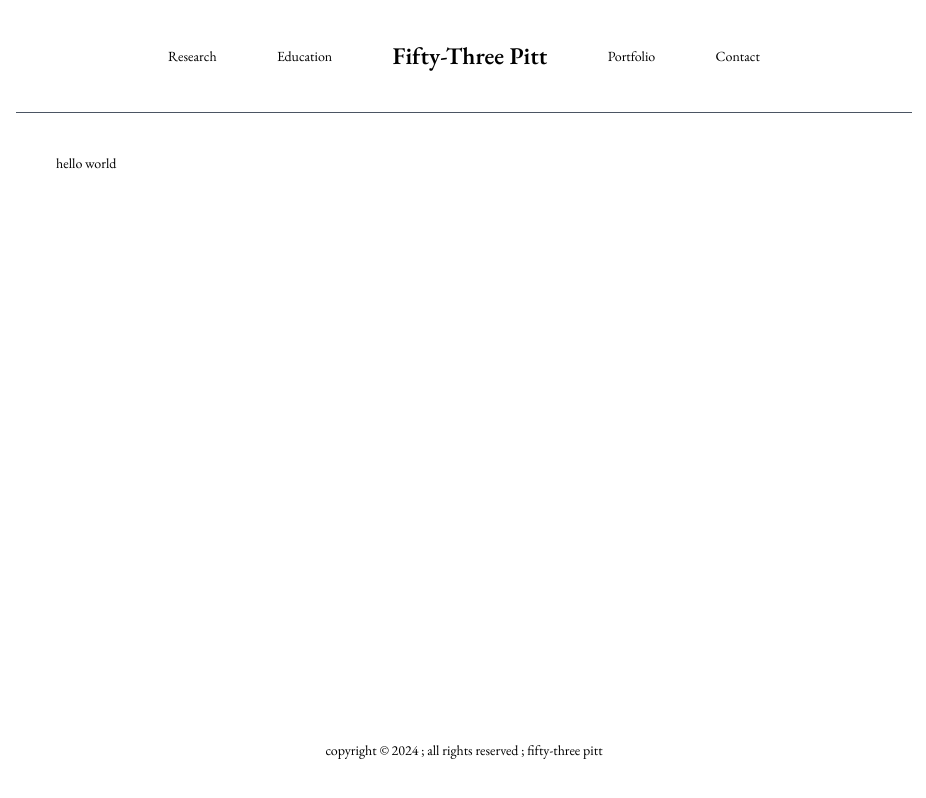
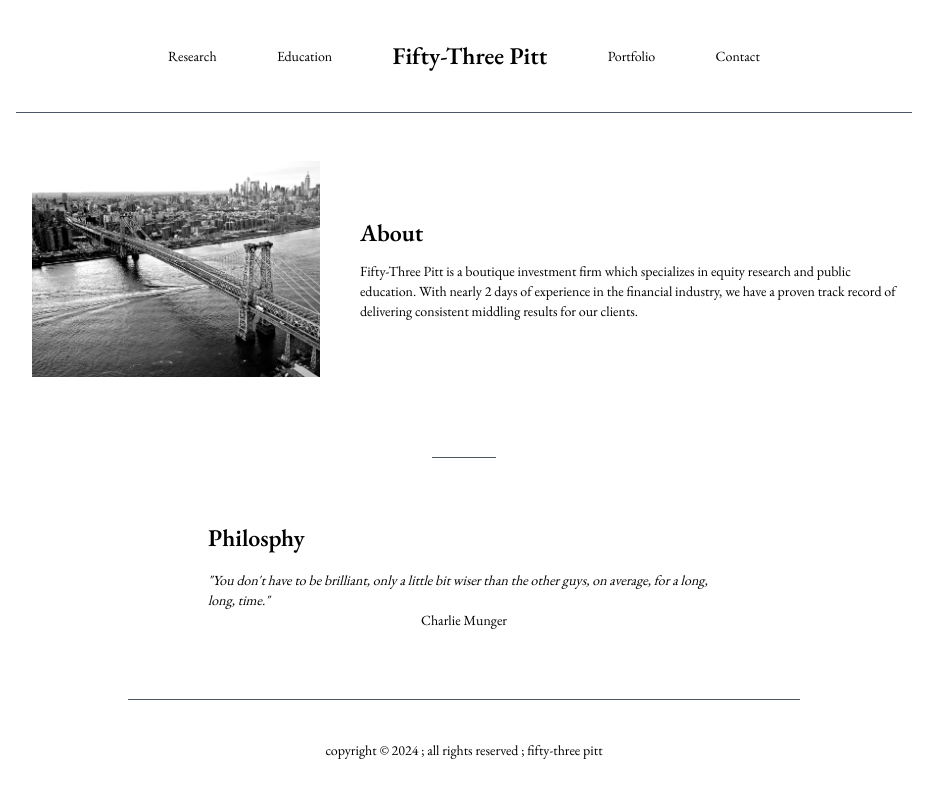
Before and after one commit to udon-code-studios/fifty-three-pitt, a Next.js app: page / in a window 1280 px wide. Shown: the whole page, without its empty margins (176-1102 px from the left). Built offline with nearby package versions, Linux system fonts and the light colour scheme.

Commit message:
add content and quote

```diff
--- a/app/page.tsx
+++ b/app/page.tsx
@@ -29,11 +29,42 @@ export default function Home() {
         <div className="max-w-4xl border-t border-gray-600" style={{ width: "calc(100% - 2rem)" }} />
 
         {/* content section 1 */}
-        <div className="p-10 w-full flex grow max-w-4xl items-center justify-between text-sm">hello world</div>
+        <div className="pt-12 pb-20 px-4 w-full flex grow max-w-4xl items-center text-sm">
+          <div className="w-1/3">
+            <Image src="/williamsburg_bridge_00.jpeg" alt="williamsburg bridge" width={400} height={400} />
+          </div>
+          {/* <div className="w-0 h-24 mx-6 border-l border-gray-600" /> */}
+          <div className="w-2/3 pl-10 flex flex-col items-center justify-between space-y-3">
+            <h2 className="w-full text-2xl font-semibold">About</h2>
+            <p className="w-full">
+              Fifty-Three Pitt is a boutique investment firm which specializes in equity research and public education.
+              With nearly 2 days of experience in the financial industry, we have a proven track record of delivering
+              consistent middling results for our clients.
+            </p>
+          </div>
+        </div>
+
+        {/* divider */}
+        <div className="max-w-2xl border-t border-gray-600 w-16" />
+
+        {/* content section 2 */}
+        <div className="w-full pt-16 flex grow max-w-2xl items-center text-sm">
+          <div className="w-full px-20 flex flex-col items-center justify-between">
+            <h2 className="w-full text-2xl font-semibold pb-4">Philosphy</h2>
+            <p className="w-full italic">
+              &quot;You don&apos;t have to be brilliant, only a little bit wiser than the other guys, on average, for a
+              long, long, time.&quot;
+            </p>
+            <p className="w-full text-center">Charlie Munger</p>
+          </div>
+        </div>
       </div>
 
       {/* footer */}
-      <div className="p-10 w-full max-w-3xl items-center justify-between text-sm">
+      <div
+        className="p-10 w-full max-w-2xl items-center justify-between text-sm border-t border-gray-600"
+        style={{ width: "calc(100% - 8rem)" }}
+      >
         <p className="w-full text-center">copyright © 2024 ; all rights reserved ; fifty-three pitt</p>
       </div>
     </main>
```
Also changed, not shown: public/williamsburg_bridge_00.jpeg (added), public/williamsburg_bridge_01.jpeg (added).
